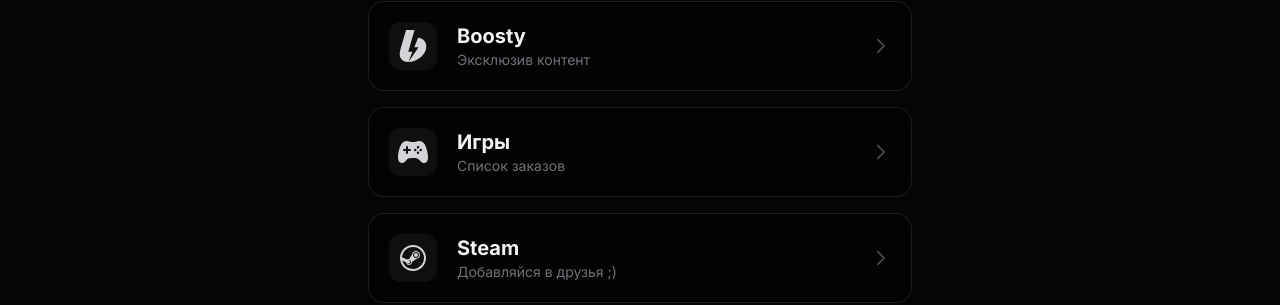
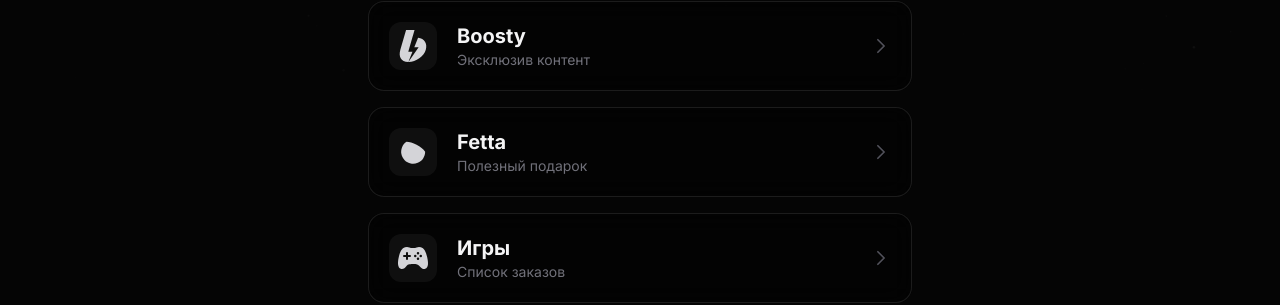
Before and after one commit to GAMELXRD/gamelxrd.github.io, a React (Vite) app: page / in a window 1280 px wide. Shown: the part 647-952 px from the top of the page. Built offline with nearby package versions, Linux system fonts and the light colour scheme; no server answers.

Commit message:
fetta link added

```diff
--- a/components/LandingPage.tsx
+++ b/components/LandingPage.tsx
@@ -8,6 +8,7 @@
 
 const LandingPage: React.FC<LandingPageProps> = ({ onOpenCalculator }) => {
   const [isLive, setIsLive] = useState(false);
+  const [hoveredLink, setHoveredLink] = useState<string | null>(null);
   const avatarUrl = "https://static-cdn.jtvnw.net/jtv_user_pictures/b20cf68c-db35-43c4-945b-f134dd1f1b80-profile_image-300x300.png";
 
   useEffect(() => {
@@ -42,7 +43,6 @@
       desc: "Анонсы, новости, мемы",
       url: "https://t.me/+JeAW9QQs1lAwMWZi",
       color: "hover:border-[#229ED9] hover:text-[#229ED9]",
-      // New Telegram Icon
       icon: <svg viewBox="0 0 32 32" fill="currentColor" className="w-8 h-8"><path d="m29.919 6.163-4.225 19.925c-.319 1.406-1.15 1.756-2.331 1.094l-6.438-4.744-3.106 2.988c-.344.344-.631.631-1.294.631l.463-6.556 11.931-10.781c.519-.462-.113-.719-.806-.256l-14.75 9.288-6.35-1.988c-1.381-.431-1.406-1.381.288-2.044l24.837-9.569c1.15-.431 2.156.256 1.781 2.013z"/></svg>
     },
     {
@@ -58,6 +58,27 @@
       url: "https://boosty.to/gamelxrd",
       color: "hover:border-[#f15f2c] hover:text-[#f15f2c]",
       icon: <svg viewBox="0 0 24 24" fill="currentColor" className="w-8 h-8"><path d="M2.661 14.337 6.801 0h6.362L11.88 4.444l-0.038 0.077 -3.378 11.733h3.15c-1.321 3.289 -2.35 5.867 -3.086 7.733 -5.816 -0.063 -7.442 -4.228 -6.02 -9.155M8.554 24l7.67 -11.035h-3.25l2.83 -7.073c4.852 0.508 7.137 4.33 5.791 8.952C20.16 19.81 14.344 24 8.68 24h-0.127z"/></svg>
+    },
+    {
+      title: "Fetta",
+      desc: "Полезный подарок",
+      url: "https://fetta.app/u/gamelxrd",
+      isFetta: true, // Marker for special styling
+      color: "", // Handled custom
+      icon: (
+        <svg viewBox="0 0 100 100" fill="none" className="w-8 h-8">
+          <defs>
+            <linearGradient id="fetta_grad" x1="0%" y1="100%" x2="100%" y2="0%" gradientUnits="userSpaceOnUse">
+              <stop offset="0%" stopColor="#FF59C8" /> {/* Pink bottom-left */}
+              <stop offset="100%" stopColor="#FFC55A" /> {/* Orange top-right */}
+            </linearGradient>
+          </defs>
+          <path
+            d="M87.9994 49.143C87.9994 56.5509 85.8001 63.7924 81.6795 69.9518C77.559 76.1113 71.7022 80.912 64.85 83.7468C57.9978 86.5817 50.4578 87.3234 43.1835 85.8782C35.9092 84.433 29.2274 80.8658 23.9829 75.6276C18.7384 70.3895 15.1669 63.7156 13.72 56.4501C12.273 49.1845 13.0156 41.6536 15.8539 34.8096C18.6922 27.9656 23.4987 22.116 29.6655 18.0004C46.3327 18.2276 77.9994 32.3231 87.9994 49.143Z"
+            className="fill-zinc-300 transition-all duration-300 group-hover:fill-[url(#fetta_grad)]"
+          />
+        </svg>
+      )
     },
     {
       title: "Игры",
@@ -192,15 +213,29 @@
         </button>
 
         {/* Main Social Links */}
-        {mainLinks.map((link, idx) => (
+        {mainLinks.map((link, idx) => {
+          // Special handling for Fetta
+          // @ts-ignore
+          const isFetta = link.isFetta === true;
+          const isFettaHovered = isFetta && hoveredLink === link.title;
+
+          return (
             <a
               key={idx}
               href={link.url}
               target="_blank"
               rel="noopener noreferrer"
+              onMouseEnter={() => setHoveredLink(link.title)}
+              onMouseLeave={() => setHoveredLink(null)}
+              style={isFettaHovered ? {
+                // Layer 1: Inner dark semi-transparent fill (padding-box)
+                // Layer 2: Outer gradient (border-box) which shows through the transparent border
+                background: 'linear-gradient(rgba(0,0,0,1.0), rgba(0,0,0,1.0)) padding-box, linear-gradient(to top right, #FF59C8, #FFC55A) border-box',
+                borderColor: 'transparent'
+              } : {}}
               className={`
-              w-full group bg-black/40 backdrop-blur-md border border-white/10 p-4 md:p-5 rounded-2xl flex items-center gap-5 transition-all duration-200 hover:scale-[1.01] hover:bg-black/60
-              ${link.color}
+                w-full group bg-black/40 backdrop-blur-md p-4 md:p-5 rounded-2xl flex items-center gap-5 transition-all duration-200 hover:scale-[1.01] hover:bg-black/60
+                ${isFetta ? 'border border-white/10' : `border border-white/10 ${link.color}`}
               `}
             >
                <div className="p-2 bg-white/5 rounded-xl text-zinc-300 group-hover:text-inherit transition-colors flex-shrink-0">
@@ -214,7 +249,8 @@
                   <path strokeLinecap="round" strokeLinejoin="round" d="m8.25 4.5 7.5 7.5-7.5 7.5" />
                </svg>
             </a>
-        ))}
+          );
+        })}
 
         {/* Rating Links (Grid Row) */}
         <div className="grid grid-cols-2 gap-4 pt-2">
```
Lines whose indentation alone changed are shown as unchanged.
